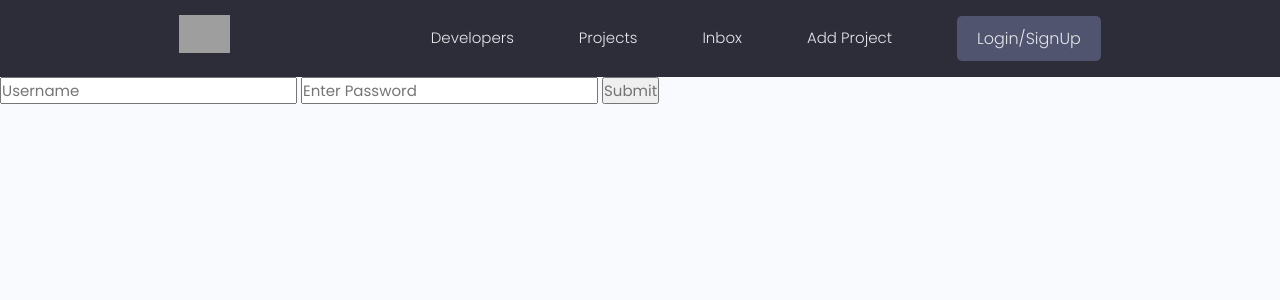
After one commit to Dayana-N/devsearch-django, a Django app: page /login/ in a window 1280 px wide. The commit adds this page. Shown: the top 300 px of the page. Run offline with Django 4.2, Linux system fonts and the light colour scheme; some libraries are stand-ins or nearby versions; grey boxes are pictures that could not be loaded.

Commit message:
add login/logout functionality

```diff
--- a/devsearch/settings.py
+++ b/devsearch/settings.py
@@ -29,7 +29,8 @@ SECRET_KEY = os.environ.get("SECRET_KEY")
 DEBUG = True
 
 
-CSRF_TRUSTED_ORIGINS = [os.environ.get("CSRF_TRUSTED_ORIGINS")]
+CSRF_TRUSTED_ORIGINS = [os.environ.get(
+    "CSRF_TRUSTED_ORIGINS"),]
 ALLOWED_HOSTS = [os.environ.get("LOCAL_HOST")]
 
 
--- a/templates/navbar.html
+++ b/templates/navbar.html
@@ -17,7 +17,11 @@
           <li class="header__menuItem"><a href="{% url 'projects' %}">Projects</a></li>
           <li class="header__menuItem"><a href="">Inbox</a></li>
           <li class="header__menuItem"><a href="{% url 'create-project' %}">Add Project</a></li>
-          <li class="header__menuItem"><a href="" class="btn btn--sub">Login/Sign Up</a></li>
+          {% if request.user.is_authenticated %}
+          <li class="header__menuItem"><a href="{% url 'logout' %}" class="btn btn--sub">Logout</a></li>
+          {% else %}
+          <li class="header__menuItem"><a href="{% url 'login' %}" class="btn btn--sub">Login/SignUp</a></li>
+          {% endif %}
         </ul>
       </nav>
     </div>
--- /dev/null
+++ b/users/templates/users/login_register.html
@@ -0,0 +1,9 @@
+{% extends 'main.html' %}
+{% block content %}
+<form action="{% url 'login' %}" method="POST">
+    {% csrf_token %}
+    <input type="text" name="username" placeholder="Username">
+    <input type="password" name="password" placeholder="Enter Password">
+    <input type="submit" name="Login">
+</form>
+{% endblock content %}
--- a/users/urls.py
+++ b/users/urls.py
@@ -2,6 +2,8 @@ from django.urls import path
 from . import views
 
 urlpatterns = [
+    path('login/', views.loginUser, name='login'),
+    path('logout/', views.logoutUser, name='logout'),
     path('', views.profiles, name='profiles'),
     path('profile/<str:pk>/', views.userProfile, name='user-profile'),
 ]
--- a/users/views.py
+++ b/users/views.py
@@ -1,7 +1,36 @@
-from django.shortcuts import render
+from django.shortcuts import render, redirect
+from django.contrib.auth import login, authenticate, logout
+from django.contrib.auth.models import User
 from .models import Profile
+from django.views.decorators.csrf import requires_csrf_token
 
 # Create your views here.
+
+
+def loginUser(request):
+    if request.method == 'POST':
+        username = request.POST['username']
+        password = request.POST['password']
+
+        try:
+            user = User.objects.get(username=username)
+        except:
+            print('Username does not exist')
+
+        user = authenticate(request, username=username, password=password)
+
+        if user is not None:
+            login(request, user)
+            return redirect('profiles')
+        else:
+            print('Incorrect login details')
+
+    return render(request, 'users/login_register.html')
+
+
+def logoutUser(request):
+    logout(request)
+    return redirect('login')
 
 
 def profiles(request):
```
